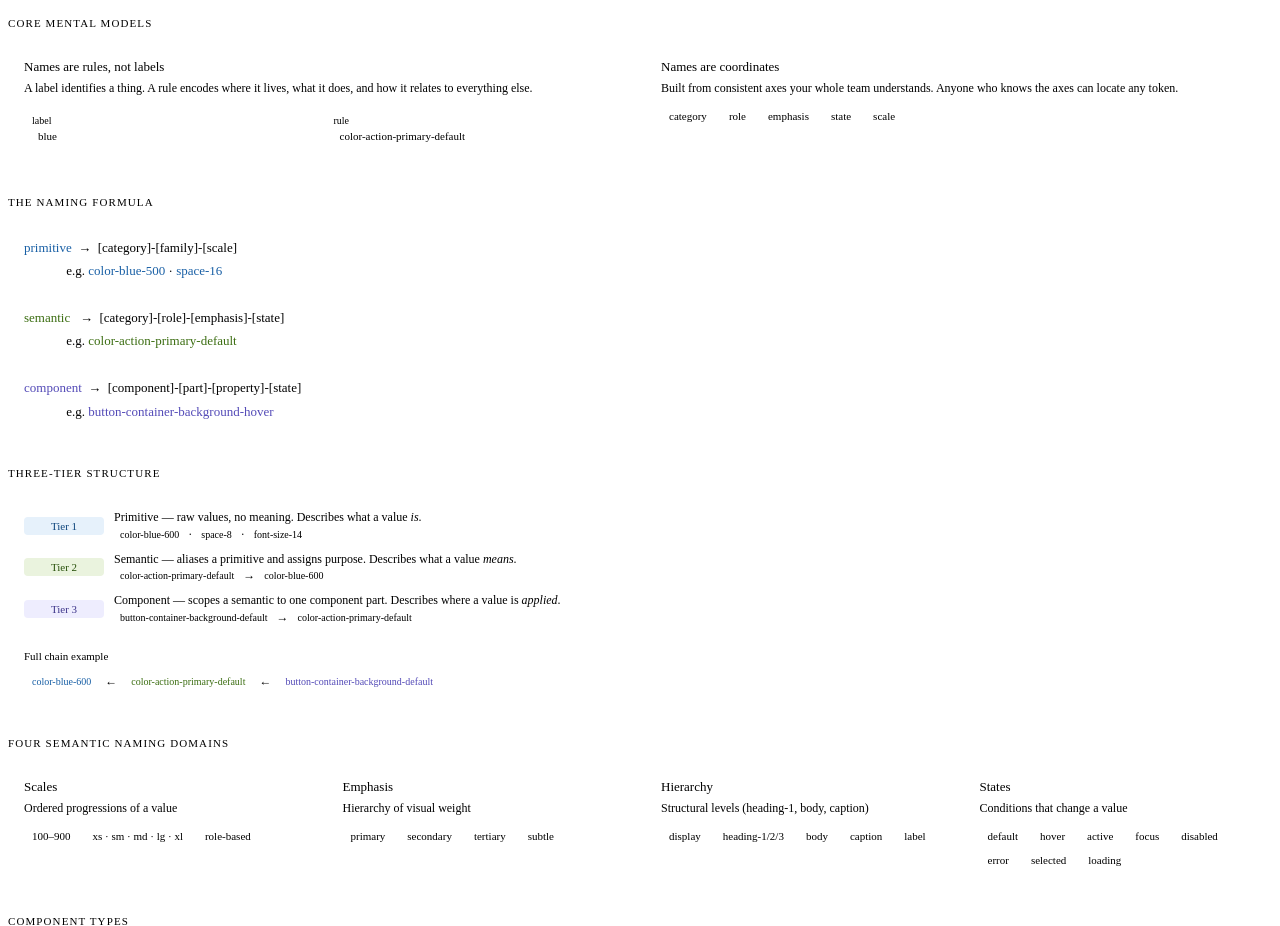
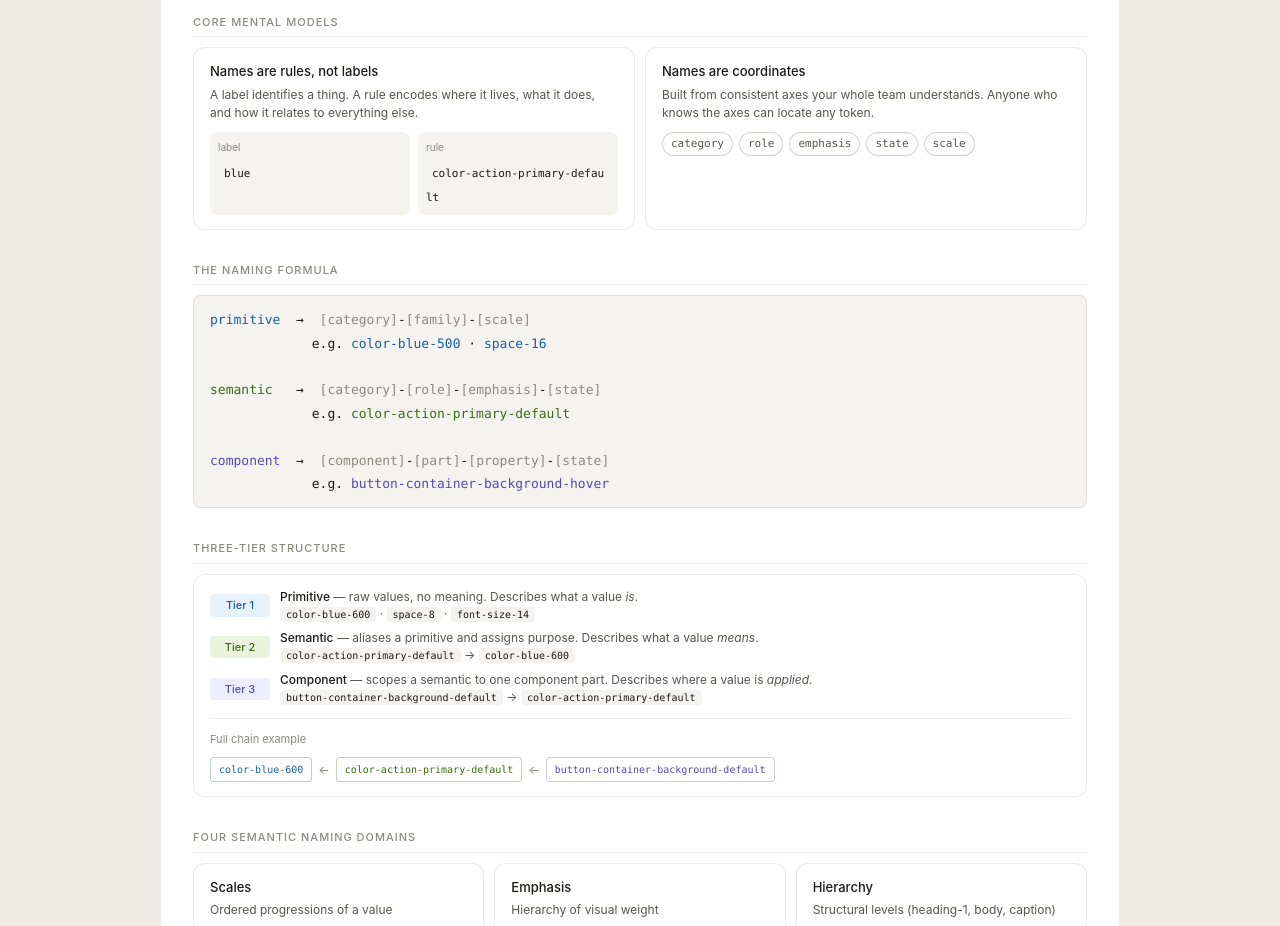
Before and after one commit to garymazzeo/design-tokens-workshop, a plain HTML site: page tools/design_system_naming_reference_card.html in a window 1280 px wide. Shown: the part 160-1086 px from the top of the page. Drawn offline with Linux system fonts and the light colour scheme.

Commit message:
Style reference card

```diff
--- a/tools/design_system_naming_reference_card.html
+++ b/tools/design_system_naming_reference_card.html
@@ -1,51 +1,260 @@
+<!DOCTYPE html>
+<html lang="en">
+<head>
+  <meta charset="UTF-8">
+  <meta name="viewport" content="width=device-width, initial-scale=1.0">
+  <title>Design System Naming Reference Card — Design System Workshop</title>
+  <style>
+    /* ── Design tokens: light ──────────────────────────── */
+    :root {
+      --bg:         #ffffff;
+      --bg-2:       #f4f3ef;
+      --bg-3:       #eceae4;
+      --bg-info:    #e6f1fb;
+      --bg-success: #eaf3de;
+      --bg-danger:  #fcebeb;
+      --tx:         #1a1a18;
+      --tx-2:       #56564f;
+      --tx-3:       #8a8a82;
+      --tx-info:    #185fa5;
+      --tx-success: #3b6d11;
+      --tx-danger:  #a32d2d;
+      --bd-1:       rgba(26,26,24,.09);
+      --bd-2:       rgba(26,26,24,.20);
+      --bd-3:       rgba(26,26,24,.38);
+      --t1:         #185fa5;
+      --t1-bg:      #e6f1fb;
+      --t1-bd:      rgba(24,95,165,.30);
+      --t2:         #3b6d11;
+      --t2-bg:      #eaf3de;
+      --t2-bd:      rgba(59,109,17,.30);
+      --t3:         #534ab7;
+      --t3-bg:      #eeedfe;
+      --t3-bd:      rgba(83,74,183,.30);
+      --r:          8px;
+      --r-lg:       12px;
+      --sans: -apple-system, BlinkMacSystemFont, 'Segoe UI', Helvetica, Arial, sans-serif;
+      --mono: 'SF Mono','Cascadia Code','Fira Code',Consolas,'Liberation Mono',monospace;
+    }
 
-<style>
-  .ref { font-family: var(--font-sans); padding: 1.5rem 0; }
-  .ref-header { margin-bottom: 2rem; }
-  .ref-header h1 { font-size: 13px; font-weight: 500; letter-spacing: 0.08em; text-transform: uppercase; color: var(--color-text-secondary); margin: 0 0 4px; }
-  .ref-header p { font-size: 22px; font-weight: 500; color: var(--color-text-primary); margin: 0; }
+    /* ── Design tokens: dark ───────────────────────────── */
+    @media (prefers-color-scheme: dark) {
+      :root {
+        --bg:         #1e1e1b;
+        --bg-2:       #292926;
+        --bg-3:       #323230;
+        --bg-info:    #042c53;
+        --bg-success: #173404;
+        --bg-danger:  #501313;
+        --tx:         #f0ede5;
+        --tx-2:       #aeaba2;
+        --tx-3:       #76736c;
+        --tx-info:    #85b7eb;
+        --tx-success: #97c459;
+        --tx-danger:  #f09595;
+        --bd-1:       rgba(240,237,229,.09);
+        --bd-2:       rgba(240,237,229,.20);
+        --bd-3:       rgba(240,237,229,.38);
+        --t1:         #85b7eb;
+        --t1-bg:      #042c53;
+        --t1-bd:      rgba(133,183,235,.30);
+        --t2:         #97c459;
+        --t2-bg:      #173404;
+        --t2-bd:      rgba(151,196,89,.30);
+        --t3:         #afa9ec;
+        --t3-bg:      #1e1a4a;
+        --t3-bd:      rgba(175,169,236,.30);
+      }
+    }
+
+    /* ── Reset ─────────────────────────────────────────── */
+    *, *::before, *::after { box-sizing: border-box; margin: 0; padding: 0; }
+
+    body {
+      font-family: var(--sans);
+      background: var(--bg-3);
+      color: var(--tx);
+      min-height: 100vh;
+      padding: 2rem 1.5rem;
+      line-height: 1.5;
+    }
+
+    /* ── Page chrome ───────────────────────────────────── */
+    .page {
+      max-width: 960px;
+      margin: 0 auto;
+      background: var(--bg);
+      border: 0.5px solid var(--bd-1);
+      border-radius: var(--r-lg);
+      padding: 2rem;
+    }
+
+    .hdr       { margin-bottom: 1.75rem; }
+    .hdr-eye   { font-size: 11px; font-weight: 500; letter-spacing: .09em; text-transform: uppercase; color: var(--tx-3); margin-bottom: 4px; }
+    .hdr-h1    { font-size: 22px; font-weight: 500; margin-bottom: .3rem; }
+    .hdr-desc  { font-size: 14px; color: var(--tx-2); line-height: 1.6; }
+
+    /* ── Sections ──────────────────────────────────────── */
     .section { margin-bottom: 2rem; }
-  .section-label { font-size: 11px; font-weight: 500; letter-spacing: 0.1em; text-transform: uppercase; color: var(--color-text-tertiary); margin: 0 0 10px; padding-bottom: 6px; border-bottom: 0.5px solid var(--color-border-tertiary); }
+    .section:last-child { margin-bottom: 0; }
+    .section-label {
+      font-size: 11px;
+      font-weight: 500;
+      letter-spacing: .09em;
+      text-transform: uppercase;
+      color: var(--tx-3);
+      margin: 0 0 10px;
+      padding-bottom: 6px;
+      border-bottom: 0.5px solid var(--bd-1);
+    }
+
     .grid-2 { display: grid; grid-template-columns: repeat(auto-fit, minmax(280px, 1fr)); gap: 10px; }
     .grid-3 { display: grid; grid-template-columns: repeat(auto-fit, minmax(180px, 1fr)); gap: 10px; }
     .grid-4 { display: grid; grid-template-columns: repeat(auto-fit, minmax(140px, 1fr)); gap: 10px; }
-  .card { background: var(--color-background-primary); border: 0.5px solid var(--color-border-tertiary); border-radius: var(--border-radius-lg); padding: 14px 16px; }
-  .card-title { font-size: 13px; font-weight: 500; color: var(--color-text-primary); margin: 0 0 4px; }
-  .card-sub { font-size: 12px; color: var(--color-text-secondary); margin: 0 0 10px; line-height: 1.5; }
-  .tag { display: inline-block; font-size: 11px; font-weight: 500; padding: 2px 8px; border-radius: 4px; margin: 2px 2px 2px 0; }
-  .tag-t1 { background: #E6F1FB; color: #0C447C; }
-  .tag-t2 { background: #EAF3DE; color: #27500A; }
-  .tag-t3 { background: #EEEDFE; color: #3C3489; }
-  .tag-gray { background: var(--color-background-secondary); color: var(--color-text-secondary); }
-  code { font-family: var(--font-mono); font-size: 11px; background: var(--color-background-secondary); padding: 2px 6px; border-radius: 4px; color: var(--color-text-primary); }
-  .formula { font-family: var(--font-mono); font-size: 13px; background: var(--color-background-secondary); border: 0.5px solid var(--color-border-tertiary); border-radius: var(--border-radius-md); padding: 12px 16px; color: var(--color-text-primary); margin: 0; line-height: 1.8; }
-  .formula span.dim { color: var(--color-text-tertiary); }
-  .formula span.t1 { color: #185FA5; }
-  .formula span.t2 { color: #3B6D11; }
-  .formula span.t3 { color: #534AB7; }
+
+    .card {
+      background: var(--bg);
+      border: 0.5px solid var(--bd-1);
+      border-radius: var(--r-lg);
+      padding: 14px 16px;
+    }
+    .card-title { font-size: 13px; font-weight: 500; color: var(--tx); margin: 0 0 4px; }
+    .card-sub { font-size: 12px; color: var(--tx-2); margin: 0 0 10px; line-height: 1.5; }
+    .card-title.danger { color: var(--tx-danger); }
+
+    .tag {
+      display: inline-block;
+      font-size: 11px;
+      font-weight: 500;
+      padding: 2px 8px;
+      border-radius: 4px;
+      margin: 2px 2px 2px 0;
+    }
+    .tag-t1 { background: var(--t1-bg); color: var(--t1); }
+    .tag-t2 { background: var(--t2-bg); color: var(--t2); }
+    .tag-t3 { background: var(--t3-bg); color: var(--t3); }
+    .tag-gray { background: var(--bg-2); color: var(--tx-2); }
+
+    code {
+      font-family: var(--mono);
+      font-size: 11px;
+      background: var(--bg-2);
+      padding: 2px 6px;
+      border-radius: 4px;
+      color: var(--tx);
+    }
+
+    .formula {
+      font-family: var(--mono);
+      font-size: 13px;
+      background: var(--bg-2);
+      border: 0.5px solid var(--bd-1);
+      border-radius: var(--r);
+      padding: 12px 16px;
+      color: var(--tx);
+      margin: 0;
+      line-height: 1.8;
+      overflow-x: auto;
+      white-space: pre-wrap;
+    }
+    .formula span.dim { color: var(--tx-3); }
+    .formula span.t1 { color: var(--t1); }
+    .formula span.t2 { color: var(--t2); }
+    .formula span.t3 { color: var(--t3); }
+
     .pill-row { display: flex; flex-wrap: wrap; gap: 6px; margin-top: 8px; }
-  .pill { font-size: 11px; font-family: var(--font-mono); padding: 3px 8px; border-radius: 20px; border: 0.5px solid var(--color-border-secondary); color: var(--color-text-secondary); background: var(--color-background-primary); }
+    .pill {
+      font-size: 11px;
+      font-family: var(--mono);
+      padding: 3px 8px;
+      border-radius: 20px;
+      border: 0.5px solid var(--bd-2);
+      color: var(--tx-2);
+      background: var(--bg);
+    }
+
     .q-row { display: flex; gap: 10px; align-items: flex-start; margin-bottom: 8px; }
-  .q-num { font-size: 11px; font-weight: 500; min-width: 36px; height: 20px; display: flex; align-items: center; justify-content: center; border-radius: 4px; background: var(--color-background-secondary); color: var(--color-text-secondary); flex-shrink: 0; margin-top: 1px; }
-  .q-body { font-size: 13px; color: var(--color-text-primary); line-height: 1.5; }
-  .q-body span { font-size: 11px; color: var(--color-text-secondary); display: block; margin-top: 1px; }
+    .q-row:last-child { margin-bottom: 0; }
+    .q-num {
+      font-size: 11px;
+      font-weight: 500;
+      min-width: 36px;
+      height: 20px;
+      display: flex;
+      align-items: center;
+      justify-content: center;
+      border-radius: 4px;
+      background: var(--bg-2);
+      color: var(--tx-2);
+      flex-shrink: 0;
+      margin-top: 1px;
+    }
+    .q-body { font-size: 13px; color: var(--tx); line-height: 1.5; }
+    .q-body span { font-size: 11px; color: var(--tx-2); display: block; margin-top: 1px; }
+
     .tier-row { display: flex; align-items: center; gap: 10px; margin-bottom: 8px; }
-  .tier-badge { font-size: 11px; font-weight: 500; padding: 3px 10px; border-radius: 4px; min-width: 60px; text-align: center; flex-shrink: 0; }
-  .tier-desc { font-size: 12px; color: var(--color-text-secondary); line-height: 1.4; }
+    .tier-row:last-of-type { margin-bottom: 0; }
+    .tier-badge {
+      font-size: 11px;
+      font-weight: 500;
+      padding: 3px 10px;
+      border-radius: 4px;
+      min-width: 60px;
+      text-align: center;
+      flex-shrink: 0;
+    }
+    .tier-desc { font-size: 12px; color: var(--tx-2); line-height: 1.4; }
+    .tier-desc strong { font-weight: 500; color: var(--tx); }
     .tier-desc code { font-size: 10px; }
+
     .chain { display: flex; align-items: center; gap: 6px; flex-wrap: wrap; margin-top: 10px; }
-  .chain-box { font-family: var(--font-mono); font-size: 10px; padding: 4px 8px; border-radius: 4px; border: 0.5px solid var(--color-border-tertiary); background: var(--color-background-primary); color: var(--color-text-primary); }
-  .chain-arrow { color: var(--color-text-tertiary); font-size: 12px; }
-  .divider { height: 0.5px; background: var(--color-border-tertiary); margin: 1.5rem 0; }
+    .chain-box {
+      font-family: var(--mono);
+      font-size: 10px;
+      padding: 4px 8px;
+      border-radius: 4px;
+      border: 0.5px solid var(--bd-1);
+      background: var(--bg);
+      color: var(--tx);
+    }
+    .chain-box.t1 { border-color: var(--t1-bd); color: var(--t1); }
+    .chain-box.t2 { border-color: var(--t2-bd); color: var(--t2); }
+    .chain-box.t3 { border-color: var(--t3-bd); color: var(--t3); }
+    .chain-arrow { color: var(--tx-3); font-size: 12px; }
+
+    .compare {
+      display: flex;
+      gap: 8px;
+      flex-wrap: wrap;
+    }
+    .compare-cell {
+      flex: 1;
+      min-width: 100px;
+      padding: 8px;
+      background: var(--bg-2);
+      border-radius: var(--r);
+    }
+    .compare-label {
+      font-size: 10px;
+      color: var(--tx-3);
+      margin: 0 0 4px;
+    }
+
+    .muted { font-size: 11px; color: var(--tx-3); margin: 0; }
+    .chain-foot {
+      margin-top: 12px;
+      padding-top: 12px;
+      border-top: 0.5px solid var(--bd-1);
+    }
   </style>
-
-<div class="ref">
-  <h2 class="sr-only">Design System Token Naming — complete reference card covering all six workshop layers</h2>
-
-  <div class="ref-header">
-    <h1>Workshop reference</h1>
-    <p>Design system token naming</p>
-  </div>
+</head>
+<body>
+  <div class="page">
+    <header class="hdr">
+      <p class="hdr-eye">Workshop reference</p>
+      <h1 class="hdr-h1">Design system token naming</h1>
+      <p class="hdr-desc">Complete reference covering all six workshop layers — mental models, tiers, domains, anatomy, questions, and failure modes.</p>
+    </header>
 
     <div class="section">
       <p class="section-label">Core mental models</p>
@@ -53,13 +262,13 @@
         <div class="card">
           <p class="card-title">Names are rules, not labels</p>
           <p class="card-sub">A label identifies a thing. A rule encodes where it lives, what it does, and how it relates to everything else.</p>
-        <div style="display:flex;gap:8px;flex-wrap:wrap;">
-          <div style="flex:1;min-width:100px;padding:8px;background:var(--color-background-secondary);border-radius:var(--border-radius-md);">
-            <p style="font-size:10px;color:var(--color-text-tertiary);margin:0 0 4px;">label</p>
+          <div class="compare">
+            <div class="compare-cell">
+              <p class="compare-label">label</p>
               <code>blue</code>
             </div>
-          <div style="flex:1;min-width:100px;padding:8px;background:var(--color-background-secondary);border-radius:var(--border-radius-md);">
-            <p style="font-size:10px;color:var(--color-text-tertiary);margin:0 0 4px;">rule</p>
+            <div class="compare-cell">
+              <p class="compare-label">rule</p>
               <code style="word-break:break-all;">color-action-primary-default</code>
             </div>
           </div>
@@ -95,24 +304,24 @@
       <div class="card" style="margin-bottom:10px;">
         <div class="tier-row">
           <span class="tier-badge tag-t1">Tier 1</span>
-        <div class="tier-desc"><strong style="font-weight:500;">Primitive</strong> — raw values, no meaning. Describes what a value <em>is</em>.<br><code>color-blue-600</code> · <code>space-8</code> · <code>font-size-14</code></div>
+          <div class="tier-desc"><strong>Primitive</strong> — raw values, no meaning. Describes what a value <em>is</em>.<br><code>color-blue-600</code> · <code>space-8</code> · <code>font-size-14</code></div>
         </div>
         <div class="tier-row">
           <span class="tier-badge tag-t2">Tier 2</span>
-        <div class="tier-desc"><strong style="font-weight:500;">Semantic</strong> — aliases a primitive and assigns purpose. Describes what a value <em>means</em>.<br><code>color-action-primary-default</code> → <code>color-blue-600</code></div>
+          <div class="tier-desc"><strong>Semantic</strong> — aliases a primitive and assigns purpose. Describes what a value <em>means</em>.<br><code>color-action-primary-default</code> → <code>color-blue-600</code></div>
         </div>
-      <div class="tier-row" style="margin-bottom:0;">
+        <div class="tier-row">
           <span class="tier-badge tag-t3">Tier 3</span>
-        <div class="tier-desc"><strong style="font-weight:500;">Component</strong> — scopes a semantic to one component part. Describes where a value is <em>applied</em>.<br><code>button-container-background-default</code> → <code>color-action-primary-default</code></div>
+          <div class="tier-desc"><strong>Component</strong> — scopes a semantic to one component part. Describes where a value is <em>applied</em>.<br><code>button-container-background-default</code> → <code>color-action-primary-default</code></div>
         </div>
-      <div style="margin-top:12px;padding-top:12px;border-top:0.5px solid var(--color-border-tertiary);">
-        <p style="font-size:11px;color:var(--color-text-tertiary);margin:0 0 6px;">Full chain example</p>
+        <div class="chain-foot">
+          <p class="muted" style="margin-bottom:6px;">Full chain example</p>
           <div class="chain">
-          <span class="chain-box" style="border-color:#85B7EB;color:#185FA5;">color-blue-600</span>
+            <span class="chain-box t1">color-blue-600</span>
             <span class="chain-arrow">←</span>
-          <span class="chain-box" style="border-color:#97C459;color:#3B6D11;">color-action-primary-default</span>
+            <span class="chain-box t2">color-action-primary-default</span>
             <span class="chain-arrow">←</span>
-          <span class="chain-box" style="border-color:#AFA9EC;color:#534AB7;">button-container-background-default</span>
+            <span class="chain-box t3">button-container-background-default</span>
           </div>
         </div>
       </div>
@@ -174,22 +383,22 @@
         <div class="card">
           <p class="card-title">Simple</p>
           <p class="card-sub" style="margin-bottom:6px;">Single-purpose, minimal parts</p>
-        <p style="font-size:11px;color:var(--color-text-tertiary);margin:0;">badge · avatar · divider · tag</p>
+          <p class="muted">badge · avatar · divider · tag</p>
         </div>
         <div class="card">
           <p class="card-title">Sophisticated</p>
           <p class="card-sub" style="margin-bottom:6px;">Richer anatomy, one unit</p>
-        <p style="font-size:11px;color:var(--color-text-tertiary);margin:0;">button · input · tooltip · toggle</p>
+          <p class="muted">button · input · tooltip · toggle</p>
         </div>
         <div class="card">
           <p class="card-title">Compound</p>
           <p class="card-sub" style="margin-bottom:6px;">Assembled from simpler components</p>
-        <p style="font-size:11px;color:var(--color-text-tertiary);margin:0;">card · modal · nav bar · form</p>
+          <p class="muted">card · modal · nav bar · form</p>
         </div>
         <div class="card">
           <p class="card-title">Composed</p>
           <p class="card-sub" style="margin-bottom:6px;">Full interface patterns</p>
-        <p style="font-size:11px;color:var(--color-text-tertiary);margin:0;">hero · data table · settings page</p>
+          <p class="muted">hero · data table · settings page</p>
         </div>
       </div>
     </div>
@@ -229,7 +438,7 @@ States:   default · hover · active · focus · focus-visible
           <span class="q-num">Why</span>
           <div class="q-body">Why was this name chosen over alternatives?<span>Document the runner-ups and the reasoning</span></div>
         </div>
-      <div class="q-row" style="margin-bottom:0;">
+        <div class="q-row">
           <span class="q-num">How</span>
           <div class="q-body">How does this token connect to adjacent tokens?<span>What it references · what references it · its family</span></div>
         </div>
@@ -262,28 +471,28 @@ States:   default · hover · active · focus · focus-visible
       <p class="section-label">Common failure modes to avoid</p>
       <div class="grid-2">
         <div class="card">
-        <p class="card-title" style="color:var(--color-text-danger);">Naming from the value</p>
+          <p class="card-title danger">Naming from the value</p>
           <p class="card-sub" style="margin-bottom:6px;">Breaks when values change. Doesn't explain why.</p>
           <code>red</code> · <code>#FF0000</code> · <code>blue-500</code>
         </div>
         <div class="card">
-        <p class="card-title" style="color:var(--color-text-danger);">Naming from a specific use case</p>
+          <p class="card-title danger">Naming from a specific use case</p>
           <p class="card-sub" style="margin-bottom:6px;">Can't be reused. Creates token duplication.</p>
           <code>checkout-button-color</code>
         </div>
         <div class="card">
-        <p class="card-title" style="color:var(--color-text-danger);">Skipping tier 2</p>
+          <p class="card-title danger">Skipping tier 2</p>
           <p class="card-sub" style="margin-bottom:6px;">Component tokens reference primitives directly. Theming becomes impossible.</p>
           <code>button-bg → color-blue-600</code>
         </div>
         <div class="card">
-        <p class="card-title" style="color:var(--color-text-danger);">Naming without hierarchy awareness</p>
+          <p class="card-title danger">Naming without hierarchy awareness</p>
           <p class="card-sub" style="margin-bottom:6px;">Same pattern used for primitives and semantics. Nobody knows which tier they're in.</p>
         </div>
       </div>
     </div>
 
-  <div class="section" style="margin-bottom:0;">
+    <div class="section">
       <p class="section-label">Documentation stack</p>
       <div class="grid-4">
         <div class="card">
@@ -305,3 +514,5 @@ States:   default · hover · active · focus · focus-visible
       </div>
     </div>
   </div>
+</body>
+</html>
```
Lines whose indentation alone changed are shown as unchanged.
